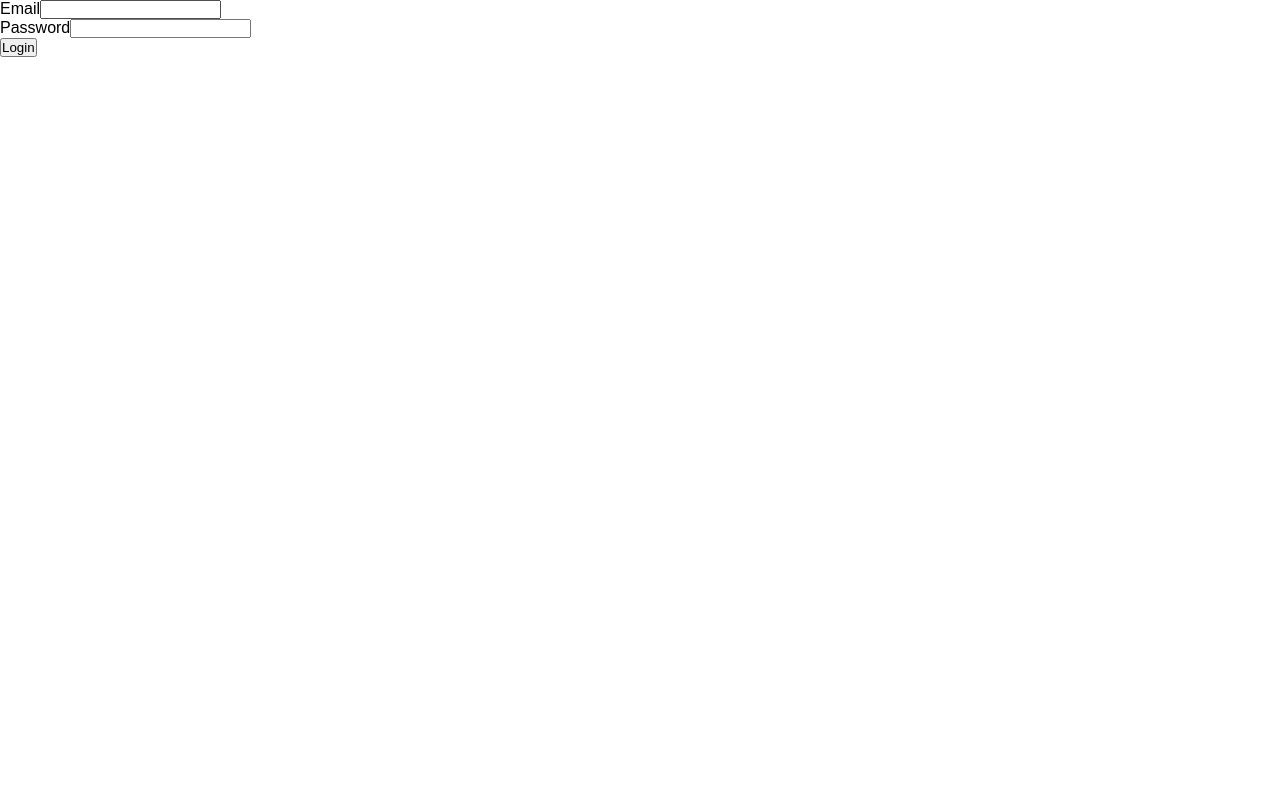
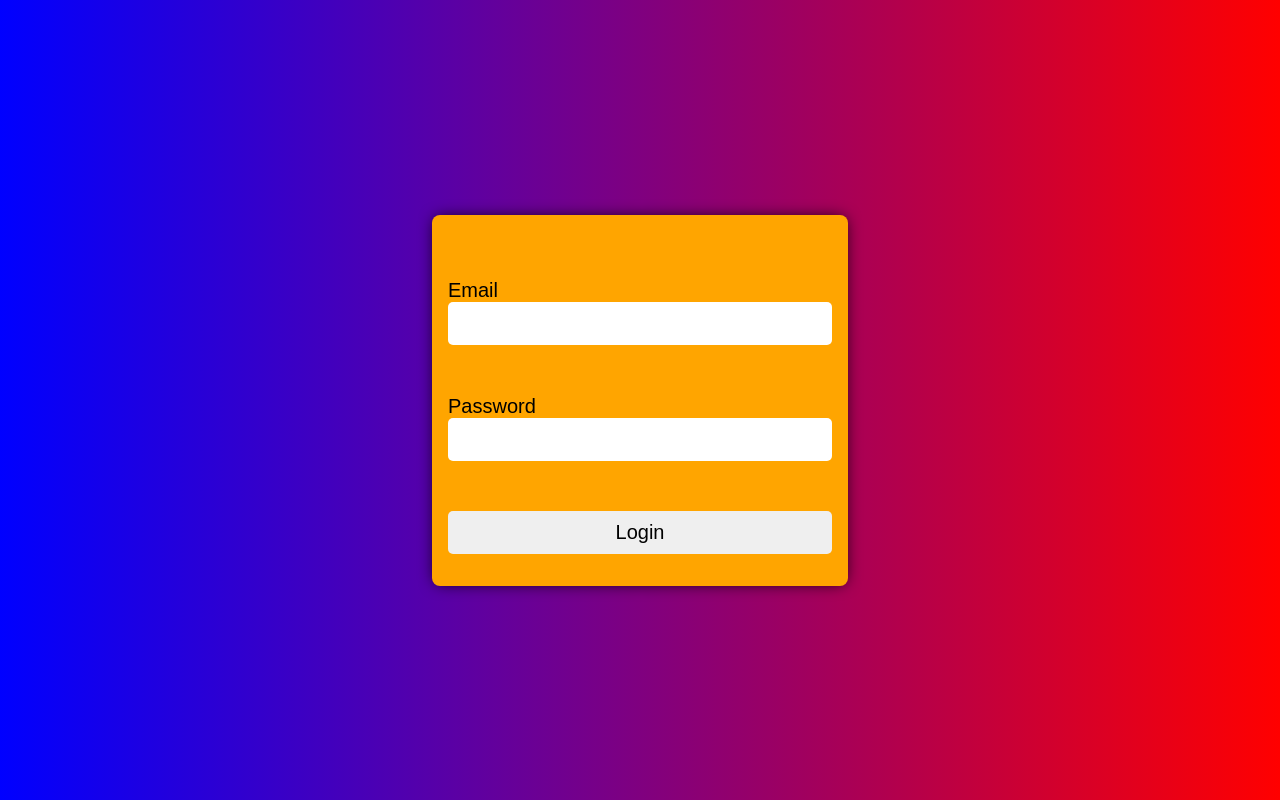
Before and after one commit to sumitprasad585-MERN/instantclip-frontend, a React app: page / in a window 1280 px wide. Built offline with nearby package versions, Linux system fonts and the light colour scheme.

Commit message:
temporary styles

```diff
--- a/public/index.html
+++ b/public/index.html
@@ -4,6 +4,7 @@
   <meta charset="UTF-8">
   <meta name="viewport" content="width=device-width, initial-scale=1.0">
   <title>Instantclip 🔖 | Quickly copy anything to clipboard</title>
+  <link rel="icon" href="logo192.png" />
 </head>
 <body>
   <div id="root"></div>
--- a/src/components/Home.js
+++ b/src/components/Home.js
@@ -20,7 +20,7 @@ const Home = () => {
           clipData?.clips &&
           clipData.clips.map((current) => {
             return (
-              <div key={current.id}>
+              <div key={current._id}>
                 <p>{current.data}</p>
               </div>
             )
--- a/src/components/Login.js
+++ b/src/components/Login.js
@@ -9,11 +9,13 @@ const Login = () => {
   const [password, setPassword] = useState('');
   const dispatch = useDispatch();
   const navigate = useNavigate();
-  const auth = useSelector(state => state.auth);
+  const [errors, setErrors] = useState({});
+  const auth = useSelector((state) => state.auth);
   const authError = auth.authError;
 
   const handleSubmit = async (e) => {
     e.preventDefault();
+    if (!validate()) return;
     const success = dispatch(authenticateUser(email, password));
     if (success) navigate('/home');
   };
@@ -24,14 +26,21 @@ const Login = () => {
     }
   }, [auth, navigate]);
 
+  const validate = () => {
+    const newErrors = {};
+    if (!email) newErrors.email = 'Please enter the email';
+    if (!password) newErrors.password = 'Please enter the password';
+
+    setErrors(newErrors);
+    return Object.keys(newErrors).length === 0;
+  }
+
   return (
     <div className="Login">
-      {
-        (authError?.message) &&
-        <div className="Login-error">
-          {authError.message}
-        </div>
-      }
+      <div className="Login-container">
+        {authError?.message && (
+          <div className="Login-error">{authError.message}</div>
+        )}
         <form onSubmit={handleSubmit}>
           <div className="form-group">
             <label htmlFor="email">Email</label>
@@ -40,8 +49,13 @@ const Login = () => {
               id="email"
               name="email"
               value={email}
-            onChange={e => setEmail(e.target.value)}
+              onChange={(e) => setEmail(e.target.value)}
             />
+            <div className="input-error-wrapper">
+              <span className="input-error">
+                {errors?.email || '\u00A0'}
+              </span>
+            </div>
           </div>
           <div className="form-group">
             <label htmlFor="email">Password</label>
@@ -50,11 +64,17 @@ const Login = () => {
               id="password"
               name="password"
               value={password}
-            onChange={e => setPassword(e.target.value)}
+              onChange={(e) => setPassword(e.target.value)}
             />
+            <div className="input-error-wrapper">
+              <span className="input-error">
+                {errors?.password || '\u00A0'}
+              </span>
+            </div>
           </div>
           <button type="submit">Login</button>
         </form>
+      </div>
     </div>
   );
 };
--- a/src/components/Login.scss
+++ b/src/components/Login.scss
@@ -1,5 +1,48 @@
+@use '../styles/global' as globalStyles;
+
 .Login {
-  .Login-error {
-    color: red;
+  width: 100%;
+  height: 100vh;
+  @include globalStyles.flexContainer();
+  background: linear-gradient(to right, blue, red);
+
+  .Login-container {
+    width: 30%;
+    background-color: orange;
+    box-shadow: 0 0 1em -0.2em #000;
+    border-radius: 8px;
+    padding: 2em 1em;
+    .Login-error {
+      color: red;
+    }
+
+    .form-group {
+      margin: 2em 0;
+    }
+
+    input, button, label {
+      display: block;
+      width: 100%;
+      font-size: 1.25em;
+    }
+
+    input, button {
+      border-radius: 5px;
+      padding: 0.5em 0;
+      border: none;
+    }
+
+    .input-error-wrapper {
+      min-height: 0.8em;
+      color: #f00;
+    }
+
+    button {
+      @include globalStyles.button();
+
+      &:active {
+        @include globalStyles.buttonClick();
+      }
+    }
   }
 }
--- a/src/components/UI/Navbar.js
+++ b/src/components/UI/Navbar.js
@@ -1,9 +1,52 @@
+import { NavLink } from 'react-router-dom';
 import './Navbar.scss';
 
 const Navbar = () => {
   return (
     <div className="Navbar">
-      <h1>I am Navbar</h1>
+      <div className="Navbar-container">
+        <div className="Navbar-left">
+          <ul className="Navbar-list">
+            <li>
+              <NavLink to="/home" className="Navbar-link">
+                Home
+              </NavLink>
+            </li>
+            <li>
+              <NavLink to="/snaps" className="Navbar-link">
+                Snaps
+              </NavLink>
+            </li>
+            <li>
+              <NavLink to="/something" className="Navbar-link">
+                TODO
+              </NavLink>
+            </li>
+            <li>
+              <NavLink to="/something" className="Navbar-link">
+                TODO
+              </NavLink>
+            </li>
+            <li>
+              <NavLink to="/something" className="Navbar-link">
+                TODO
+              </NavLink>
+            </li>
+          </ul>
+        </div>
+        <div className="Navbar-right">
+          <ul className="Navbar-list">
+            <li>
+              <button>Dark Mode</button>
+            </li>
+            <li>
+              {/* TODO: USER PROFILE HERE */}
+              <p>User</p>
+            </li>
+            <li></li>
+          </ul>
+        </div>
+      </div>
     </div>
   );
 };
--- a/src/components/UI/Navbar.scss
+++ b/src/components/UI/Navbar.scss
@@ -0,0 +1,29 @@
+.Navbar {
+  background-color: #000;
+  color: #fff;
+
+  .Navbar-container {
+    width: 90%;
+    margin: 0 auto;
+    display: flex;
+    justify-content: space-between;
+    align-items: center;
+
+    .Navbar-list {
+      list-style: none;
+      display: flex;
+
+      .Navbar-link {
+        text-decoration: none;
+        color: #fff;
+        display: inline-flex;
+        font-size: 16px;
+        padding: 1rem 2em;
+
+        &.active {
+          background-color: #333;
+        }
+      }
+    }
+  }
+}
--- /dev/null
+++ b/src/styles/global.scss
@@ -0,0 +1,13 @@
+@mixin flexContainer() {
+  display: flex;
+  justify-content: center;
+  align-items: center;
+}
+
+@mixin button() {
+  cursor: pointer
+}
+
+@mixin buttonClick() {
+  transform: scale(0.98);
+}
```
Also changed, not shown: public/logo192.png (added), src/index.scss (line endings or trailing spaces). Lines whose indentation alone changed are shown as unchanged.
